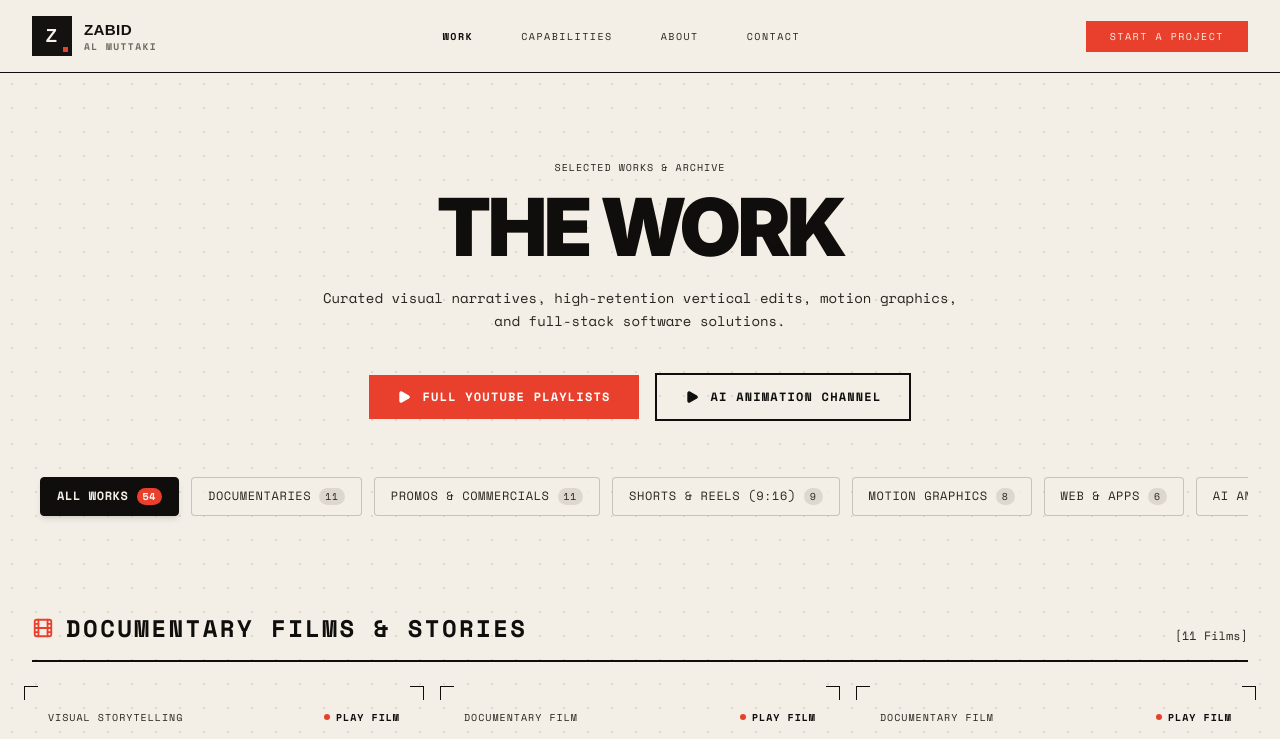
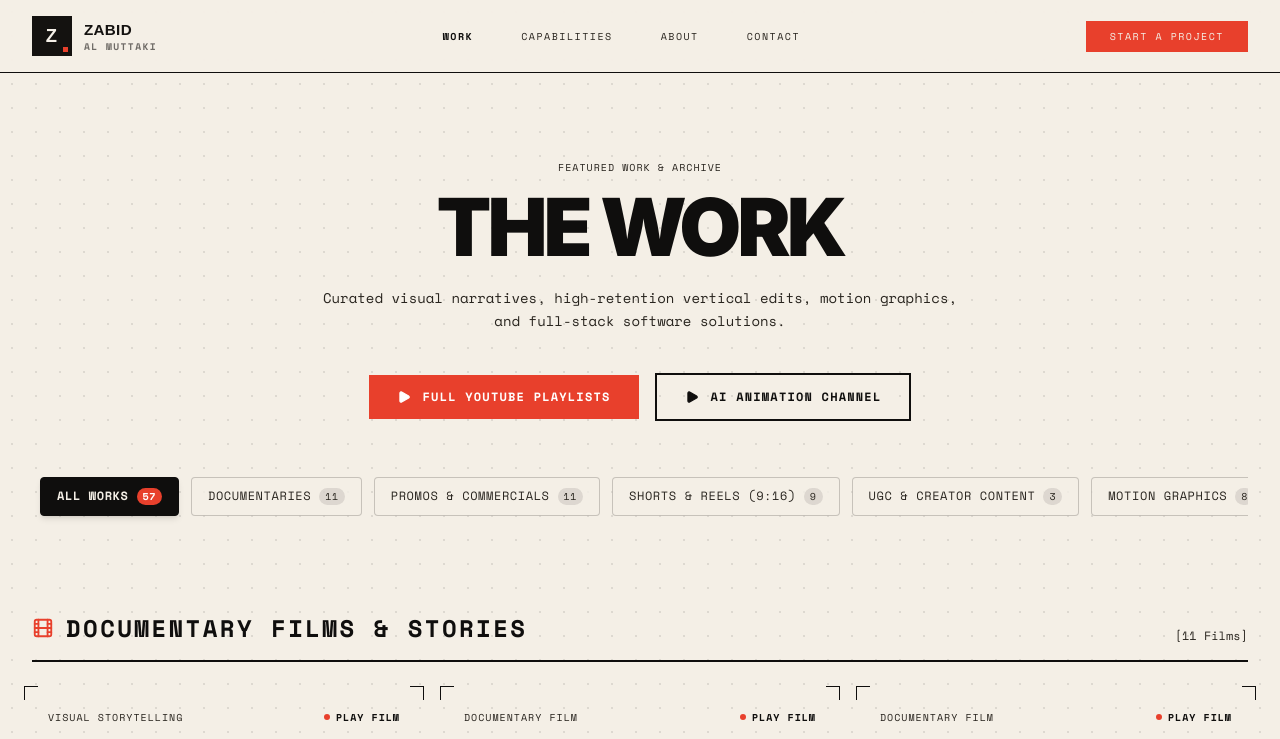
Before and after one commit to zabid-coder/zabid-portfolio-website, a Next.js app: page /projects in a window 1280 px wide. Shown: the top 739 px of the page. Built offline with nearby package versions, Linux system fonts and the light colour scheme; grey boxes are pictures that could not be loaded.

Commit message:
Polish copywriting, add UGC playlist, align client logos, fix singular pronouns, and update README

```diff
--- a/src/app/about/page.tsx
+++ b/src/app/about/page.tsx
@@ -46,7 +46,7 @@ export default function About() {
             <div className="mt-4 pt-4 border-t border-foreground/10 font-mono text-xs space-y-2">
               <div className="flex justify-between text-secondary">
                 <span>ROLE</span>
-                <span className="font-bold text-foreground">Senior Editor & Developer</span>
+                <span className="font-bold text-foreground">Senior Video Editor & Developer</span>
               </div>
               <div className="flex justify-between text-secondary">
                 <span>AFFILIATION</span>
@@ -230,7 +230,7 @@ export default function About() {
             <div className="pt-12 border-t-2 border-foreground text-center sm:text-left flex flex-col sm:flex-row justify-between items-center gap-6">
               <div>
                 <h3 className="text-2xl font-black tracking-tight uppercase text-foreground">Have a project in mind?</h3>
-                <p className="font-mono text-xs text-secondary mt-1">Let's discuss how we can bring your narrative to life.</p>
+                <p className="font-mono text-xs text-secondary mt-1">Let's discuss how I can bring your narrative to life.</p>
               </div>
               <Link
                 href="/contact"
--- a/src/app/capabilities/page.tsx
+++ b/src/app/capabilities/page.tsx
@@ -111,7 +111,7 @@ export default function Capabilities() {
     {
       step: '01',
       title: 'Brief & Alignment',
-      description: 'We align on project goals, audience demographics, reference videos, deliverables, and timeline milestones before a single cut is made.'
+      description: 'I align directly with you on project goals, target audience, reference benchmarks, exact deliverables, and timeline milestones before starting production.'
     },
     {
       step: '02',
@@ -366,7 +366,7 @@ export default function Capabilities() {
               href="/projects"
               className="inline-flex items-center gap-3 border-2 border-background text-background px-8 py-4 text-xs font-mono font-bold tracking-widest uppercase hover:bg-background hover:text-foreground transition-colors"
             >
-              Explore Client Archive
+              View Featured Work
             </Link>
           </div>
         </motion.div>
--- a/src/app/contact/page.tsx
+++ b/src/app/contact/page.tsx
@@ -323,7 +323,7 @@ ${formData.description || 'Looking forward to discussing the project.'}`;
                       className="flex-1 flex items-center justify-center gap-2.5 bg-background text-foreground px-6 py-4 text-xs font-mono font-bold tracking-widest uppercase hover:bg-foreground hover:text-background transition-colors border-2 border-foreground shadow-sm"
                     >
                       <Mail size={16} />
-                      Send via Email Client
+                      Send via Email
                     </button>
                   </div>
 
--- a/src/app/projects/[slug]/page.tsx
+++ b/src/app/projects/[slug]/page.tsx
@@ -62,7 +62,7 @@ export default function CaseStudy() {
               The narrative required a delicate touch, ensuring that the human element remained front and center without being overshadowed by the production value.
             </p>
             <p>
-              We needed to design a workflow that allowed for rapid iteration while maintaining a cinematic quality standard throughout the entire pipeline.
+              I designed a dedicated workflow that allowed for rapid iteration while maintaining a cinematic quality standard throughout the entire pipeline.
             </p>
           </div>
         </div>
--- a/src/app/projects/page.tsx
+++ b/src/app/projects/page.tsx
@@ -4,20 +4,21 @@ import { useState } from 'react';
 import Image from 'next/image';
 import { Play, X, ExternalLink, Film, Sparkles, Smartphone, Layers, Code, Clapperboard } from 'lucide-react';
 import BracketFrame from '@/components/BracketFrame';
-import { DOCUMENTARIES, PROMOS, SHORTS_REELS, MOTION_GRAPHICS, WEB_PROJECTS, APPS, ANIMATIONS } from '@/data';
+import { DOCUMENTARIES, PROMOS, SHORTS_REELS, MOTION_GRAPHICS, WEB_PROJECTS, APPS, ANIMATIONS, UGC_VIDEOS } from '@/data';
 import { motion, AnimatePresence } from 'framer-motion';
 
-type CategoryTab = 'all' | 'documentaries' | 'promos' | 'shorts' | 'motion' | 'web-apps' | 'ai';
+type CategoryTab = 'all' | 'documentaries' | 'promos' | 'shorts' | 'ugc' | 'motion' | 'web-apps' | 'ai';
 
 export default function Projects() {
   const [activeTab, setActiveTab] = useState<CategoryTab>('all');
   const [activeVideoUrl, setActiveVideoUrl] = useState<string | null>(null);
 
   const tabs: { id: CategoryTab; label: string; count: number; icon: any }[] = [
-    { id: 'all', label: 'All Works', count: DOCUMENTARIES.length + PROMOS.length + SHORTS_REELS.length + MOTION_GRAPHICS.length + WEB_PROJECTS.length + APPS.length + ANIMATIONS.length, icon: Clapperboard },
+    { id: 'all', label: 'All Works', count: DOCUMENTARIES.length + PROMOS.length + SHORTS_REELS.length + UGC_VIDEOS.length + MOTION_GRAPHICS.length + WEB_PROJECTS.length + APPS.length + ANIMATIONS.length, icon: Clapperboard },
     { id: 'documentaries', label: 'Documentaries', count: DOCUMENTARIES.length, icon: Film },
     { id: 'promos', label: 'Promos & Commercials', count: PROMOS.length, icon: Sparkles },
     { id: 'shorts', label: 'Shorts & Reels (9:16)', count: SHORTS_REELS.length, icon: Smartphone },
+    { id: 'ugc', label: 'UGC & Creator Content', count: UGC_VIDEOS.length, icon: Smartphone },
     { id: 'motion', label: 'Motion Graphics', count: MOTION_GRAPHICS.length, icon: Layers },
     { id: 'web-apps', label: 'Web & Apps', count: WEB_PROJECTS.length + APPS.length, icon: Code },
     { id: 'ai', label: 'AI Animation', count: ANIMATIONS.length, icon: Sparkles }
@@ -28,7 +29,7 @@ export default function Projects() {
 
       {/* Header Section */}
       <div className="mb-16 md:mb-20 flex flex-col items-center text-center">
-        <div className="text-[10px] font-mono tracking-widest text-secondary uppercase mb-4">SELECTED WORKS & ARCHIVE</div>
+        <div className="text-[10px] font-mono tracking-widest text-secondary uppercase mb-4">FEATURED WORK & ARCHIVE</div>
         <h1 className="text-5xl md:text-[80px] font-black tracking-tighter uppercase leading-[0.9]">THE WORK</h1>
         <motion.p
           className="mt-6 max-w-2xl font-mono text-xs md:text-sm text-secondary leading-relaxed mb-10 px-4"
@@ -247,7 +248,58 @@ export default function Projects() {
           )}
 
           {/* 4. MOTION GRAPHICS & VFX */}
-          {(activeTab === 'all' || activeTab === 'motion') && (
+
+            {/* UGC Section */}
+            {(activeTab === 'all' || activeTab === 'ugc') && (
+              <div className="flex flex-col gap-6">
+                <div className="flex justify-between items-center border-b border-foreground/10 pb-3">
+                  <h3 className="text-xl font-bold uppercase tracking-tight flex items-center gap-2 text-foreground">
+                    <Smartphone size={18} className="text-accent" />
+                    UGC & Creator Content
+                  </h3>
+                  <span className="font-mono text-xs text-secondary">[{UGC_VIDEOS.length} PROJECTS]</span>
+                </div>
+
+                <div className="grid grid-cols-1 sm:grid-cols-2 lg:grid-cols-3 gap-6">
+                  {UGC_VIDEOS.map((item) => (
+                    <div
+                      key={item.id}
+                      onClick={() => setActiveVideoUrl(`https://www.youtube.com/embed/${item.youtubeId}?autoplay=1`)}
+                      className="group cursor-pointer flex flex-col justify-between p-4 bg-foreground/[0.03] border border-foreground/15 rounded-sm hover:border-accent transition-all duration-300"
+                    >
+                      <div className="relative aspect-[16/9] w-full overflow-hidden rounded-sm bg-foreground/5 mb-4">
+                        <Image
+                          src={item.image}
+                          alt={item.title}
+                          fill
+                          className="object-cover group-hover:scale-105 transition-transform duration-500"
+                          unoptimized
+                        />
+                        <div className="absolute inset-0 bg-black/30 group-hover:bg-black/10 transition-colors flex items-center justify-center">
+                          <div className="w-12 h-12 rounded-full bg-accent/90 text-white flex items-center justify-center transform group-hover:scale-110 transition-transform shadow-lg">
+                            <Play size={20} fill="currentColor" className="ml-0.5" />
+                          </div>
+                        </div>
+                      </div>
+
+                      <div>
+                        <div className="flex justify-between items-start gap-2 mb-1">
+                          <h4 className="font-bold text-sm text-foreground uppercase tracking-tight line-clamp-1 group-hover:text-accent transition-colors">
+                            {item.title}
+                          </h4>
+                          <span className="text-[10px] font-mono text-accent font-bold shrink-0">{item.year}</span>
+                        </div>
+                        <p className="font-mono text-xs text-secondary line-clamp-2 leading-relaxed">
+                          {item.description}
+                        </p>
+                      </div>
+                    </div>
+                  ))}
+                </div>
+              </div>
+            )}
+
+            {(activeTab === 'all' || activeTab === 'motion') && (
             <section>
               <div className="flex justify-between items-end mb-8 border-b-2 border-foreground pb-4">
                 <h3 className="text-xl md:text-2xl font-mono font-bold tracking-widest uppercase flex items-center gap-3">
--- a/src/components/sections/LandingIntro.tsx
+++ b/src/components/sections/LandingIntro.tsx
@@ -71,7 +71,7 @@ export default function LandingIntro() {
 
       {/* Intro line */}
       <p className="text-[10px] md:text-xs 2xl:text-sm font-mono tracking-widest font-bold uppercase text-foreground/80 mb-6 z-10">
-        Hi I am Zabid Al Muttaki
+        Hi, I’m Zabid Al Muttaki.
       </p>
 
       {/* Headline & Subtext Wrapper */}
@@ -102,12 +102,12 @@ export default function LandingIntro() {
             & Developer
           </h1>
 
-          {/* Subtext + client logos */}
-          <div className="w-full flex flex-col md:flex-row justify-between items-center md:items-end mt-3 2xl:mt-4 gap-3 md:gap-8 pointer-events-auto">
-            <p className="text-foreground/80 font-mono text-[10px] md:text-xs 2xl:text-sm tracking-widest bg-background/50 backdrop-blur-sm md:bg-transparent md:backdrop-blur-none px-2 md:px-0 rounded shrink-0">
-              FREELANCE, IN BANGLADESH.
+                    {/* Subtext + client logos perfectly aligned on baseline */}
+          <div className="w-full flex flex-col md:flex-row justify-between items-center mt-4 2xl:mt-6 gap-3 md:gap-8 pointer-events-auto">
+            <p className="text-foreground/90 font-mono text-[10px] md:text-xs 2xl:text-sm tracking-widest uppercase font-bold shrink-0">
+              BASED IN DHAKA, AVAILABLE WORLDWIDE.
             </p>
-            <div className="w-full md:w-auto overflow-hidden bg-background/40 backdrop-blur-sm md:bg-transparent px-2 py-1 rounded">
+            <div className="w-full md:w-auto overflow-hidden flex items-center">
               <ClientLogos />
             </div>
           </div>
@@ -164,7 +164,7 @@ export default function LandingIntro() {
             hovered === 'editor' ? 'bg-accent text-white border-accent' : 'bg-foreground text-background'
           }`}
         >
-          You need an editor
+          Start a video project
         </button>
         <button
           onClick={() => handleNavigation('/contact?service=dev')}
@@ -174,7 +174,7 @@ export default function LandingIntro() {
             hovered === 'developer' ? 'bg-accent text-white border-accent' : 'bg-background text-foreground border-foreground'
           }`}
         >
-          You need a developer
+          Start a development project
         </button>
       </div>
       {/* Custom Hover Cursor Tracker */}
--- a/src/data.ts
+++ b/src/data.ts
@@ -573,6 +573,41 @@ export const CLIENT_LOGOS = [
 ];
 
 
+
+// 6. UGC & CREATOR CONTENT (3+ Projects)
+export const UGC_VIDEOS = [
+  {
+    id: "ugc-1",
+    title: "Puproot UGC Ad",
+    category: "UGC & Creator Content",
+    year: "2025",
+    image: "https://i.ytimg.com/vi/Ltyc0e5F5ZY/hqdefault.jpg",
+    youtubeId: "Ltyc0e5F5ZY",
+    client: "Puproot",
+    description: "High-converting UGC video ad designed for social feeds with fast hook retention.",
+  },
+  {
+    id: "ugc-2",
+    title: "Australian POV Surfing (UGC)",
+    category: "UGC & Creator Content",
+    year: "2025",
+    image: "https://i.ytimg.com/vi/7cr_QteAVk4/hqdefault.jpg",
+    youtubeId: "7cr_QteAVk4",
+    client: "Creator Brand",
+    description: "Dynamic POV lifestyle UGC edit tailored for viral social retention.",
+  },
+  {
+    id: "ugc-3",
+    title: "Talking Head UGC Format",
+    category: "UGC & Creator Content",
+    year: "2025",
+    image: "https://i.ytimg.com/vi/rzVbEuvcUfc/hqdefault.jpg",
+    youtubeId: "rzVbEuvcUfc",
+    client: "E-Commerce / Creator",
+    description: "Engaging talking head creator review format optimized for TikTok & Reels.",
+  },
+];
+
 export const EXPERIENCE = [
   {
     role: "Senior Video Editor",
```
Also changed, not shown: src/components/ClientLogos.tsx (+13 -13 lines), 1 other file (tests, documents, lock files or other folders).
